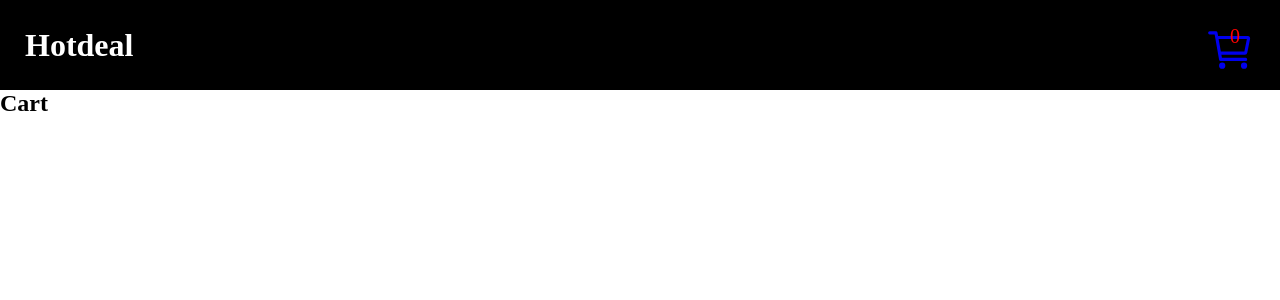
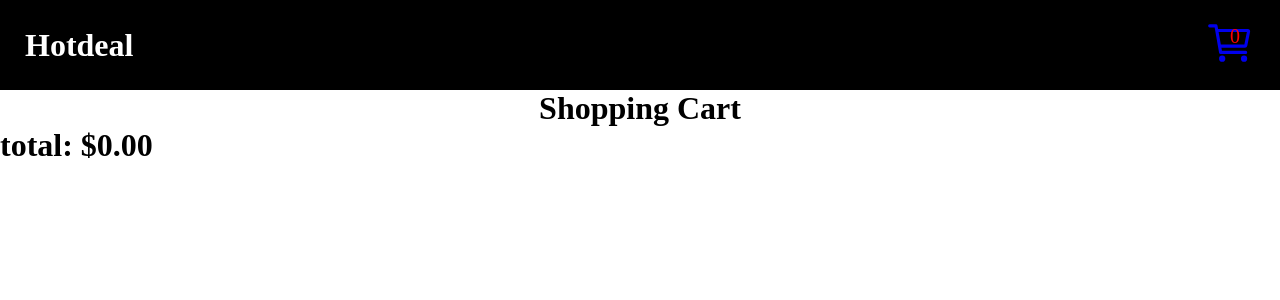
Before and after one commit to arunprasath13/frontend-redux, a React (Vite) app: page /cartpage in a window 1280 px wide. Shown: the top 300 px of the page. Built offline with nearby package versions, Linux system fonts and the light colour scheme.

Commit message:
Fixed some bugs

```diff
--- a/src/Pages/Cart.css
+++ b/src/Pages/Cart.css
@@ -1,3 +1,3 @@
-.cart{
-    height:40px;
+.nav__links{
+    background-color: gray;
 }
--- a/src/Pages/Cart.jsx
+++ b/src/Pages/Cart.jsx
@@ -1,21 +1,36 @@
-import React from 'react';
-import { useSelector } from 'react-redux';
-import "./Cart.css"
+import React from "react";
+import { useSelector } from "react-redux";
+import "./Cart.css";
+import Buy from "../components/Buy";
+import Success from "../components/Success";
 const Cart = () => {
-
-  const cart = useSelector(state => state.cart);
-
+  const cart = useSelector((state) => state.cart);
+  const total = cart.reduce((acc, item) => acc + (item ? item.price : 0), 0);
   return (
-    <div className='cart'>
-      <h2></h2>
-      <h2 className='cart__header'>Cart</h2>
-      <ul className='cart__nav__links'>
-        {cart.map((item, index) => (
-          <li key={index}>
-            {item ? `${item.title} - $${item.price}` : 'Invalid item'}
-          </li>
-        ))}
-      </ul>
+    <div className="cart">
+      <div style={{ display: "flex", justifyContent: "space-between",alignItems:"center",justifyContent:"center" }}>
+        <h1>Shopping Cart</h1>
+      </div>
+      <div style={{display:"flex",justifyContent: "space-between",alignItems:"center",justifyContent:"center",gap:"40px"
+      }}>
+        {cart.map((product) => {
+          return (
+            <div style={{border:"1px solid black",padding:"20px"}}>
+              <div className="img" style={{}}>
+                <img src={product.image} />
+              </div>
+              <div className="cart__info">
+                <h2>{product.title}</h2>
+                <div className="">
+                  <p>{product.price}</p>
+                </div>
+              </div>
+            </div>
+          );
+        })}
+      </div>
+      <h1>total: ${total.toFixed(2)}</h1>
+      {total > 0 && <Buy />}
     </div>
   );
 };
--- a/src/components/ProductCard.css
+++ b/src/components/ProductCard.css
@@ -1,6 +1,6 @@
 .cards{
   display: grid;
-  grid-template-columns: repeat(4, minmax(0, 2fr));
+  grid-template-columns: repeat(4, minmax(100px, 1fr));
   column-gap: 20px;
   margin-top: 30px;
 }
```
